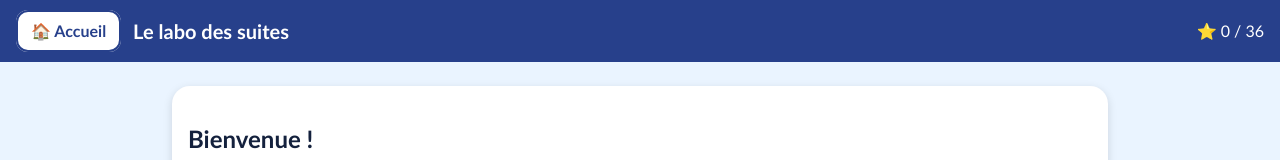
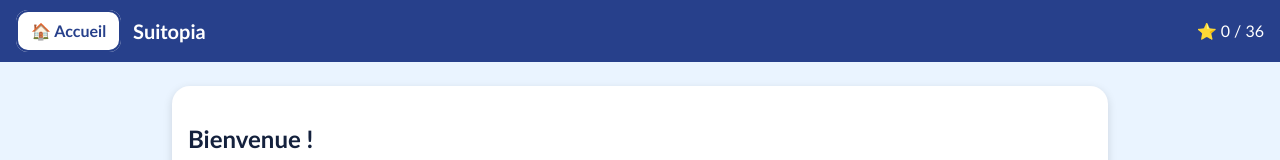
Before and after one commit to mappedinn/suitopia, a plain HTML site: page index.html in a window 1280 px wide. Shown: the top 160 px of the page. Drawn offline with Linux system fonts and the light colour scheme.

Commit message:
Renommer le site en Suitopia

```diff
--- a/index.html
+++ b/index.html
@@ -3,7 +3,7 @@
 <head>
 <meta charset="utf-8">
 <meta name="viewport" content="width=device-width, initial-scale=1">
-<title>Le labo des suites</title>
+<title>Suitopia</title>
 <style>
 *{box-sizing:border-box}
 body{margin:0;font-family:"Trebuchet MS",Verdana,sans-serif;background:#eaf4ff;color:#14213d;line-height:1.45}
@@ -63,7 +63,7 @@ td input{width:62px;text-align:center}
 </style>
 </head>
 <body>
-<header><button class="alt" id="home">🏠 Accueil</button><h1>Le labo des suites</h1><span id="stars"></span></header>
+<header><button class="alt" id="home">🏠 Accueil</button><h1>Suitopia</h1><span id="stars"></span></header>
 <main id="app"></main>
 <div id="modal"><div><p>Pour garder l’image : clic droit (ou appui long) sur l’image, puis « Enregistrer l’image ».</p><img id="shot" alt="Ma suite"><div class="row"><button id="close">Fermer</button></div></div></div>
 <script>
```
